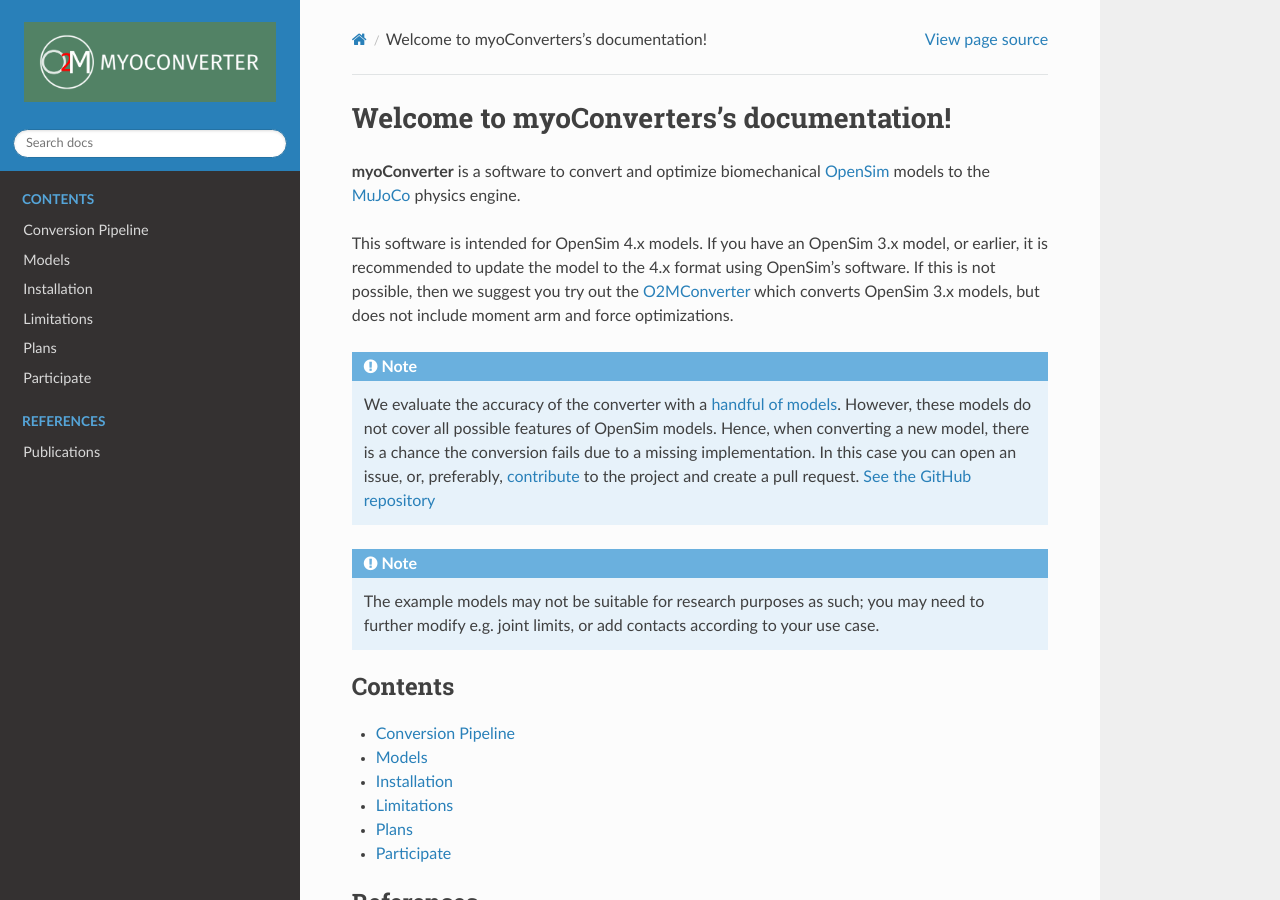
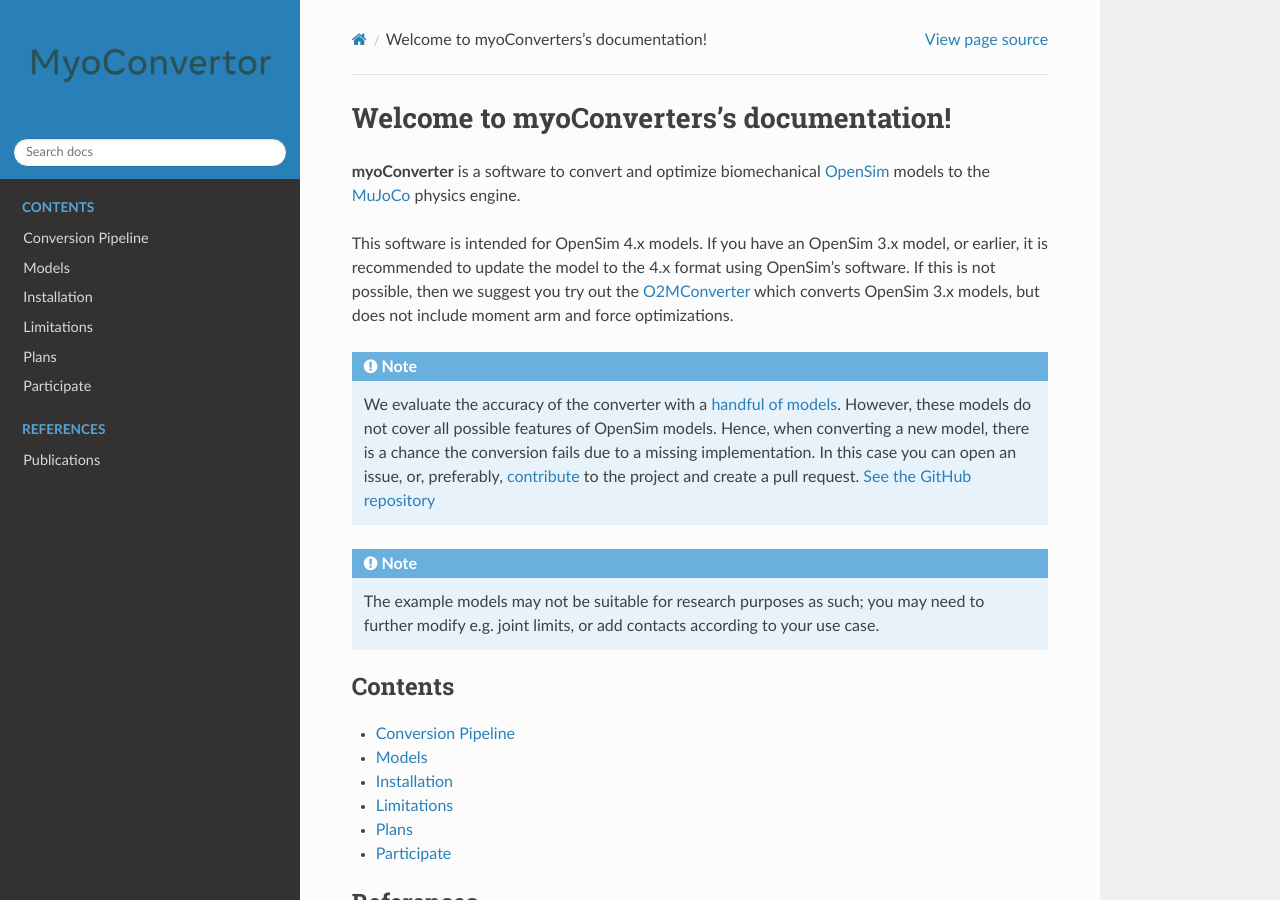
Before and after one commit to MyoHub/myoconverter, a Sphinx documentation site: the page built from docs/source/index.rst, in a window 1280 px wide and 900 px high. Built offline with Sphinx 7.4.7 and the Read the Docs theme 2.0.0, drawn with Linux system fonts in a browser that asks for light colours.

Commit message:
Updating the logo

```diff
--- a/docs/source/conf.py
+++ b/docs/source/conf.py
@@ -43,7 +43,7 @@
 
 html_theme = 'sphinx_rtd_theme'
 # html_static_path = ['_static']
-html_logo = "images/logo-color-fit_horizontal.png"
+html_logo = "images/myoconvertor_logo.png"
 html_theme_options = {
     'logo_only': True,
     'display_version': False,
```
Also changed, not shown: README.md (+1 -1 lines), docs/source/images/logo-color-fit.png (deleted), docs/source/images/logo-color-fit.svg (deleted), docs/source/images/logo-color-fit_horizontal.png (deleted), docs/source/images/logo-color-fit_horizontal.svg (deleted), docs/source/images/myoconvertor_logo.png (added), 1 other file.
